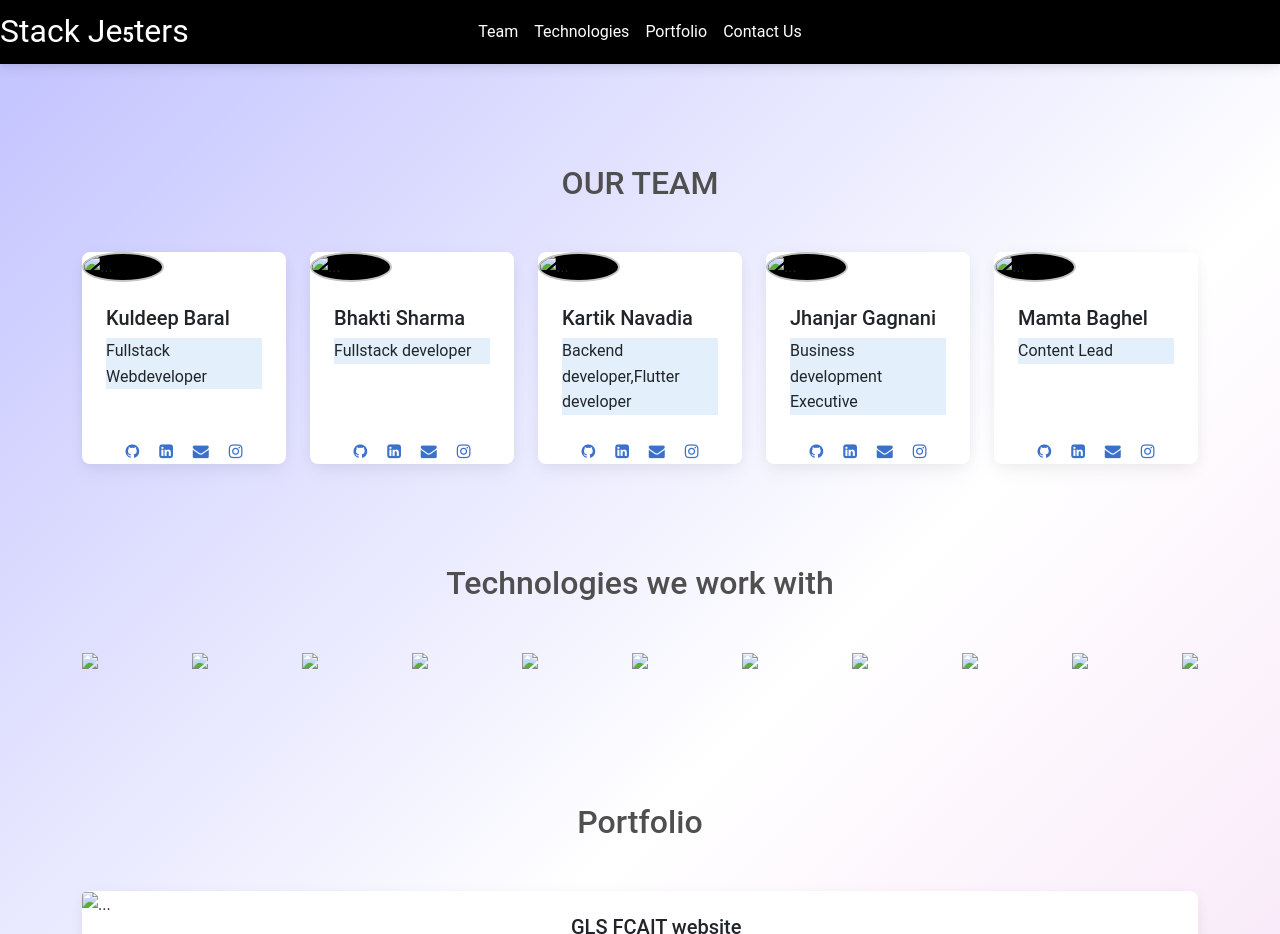
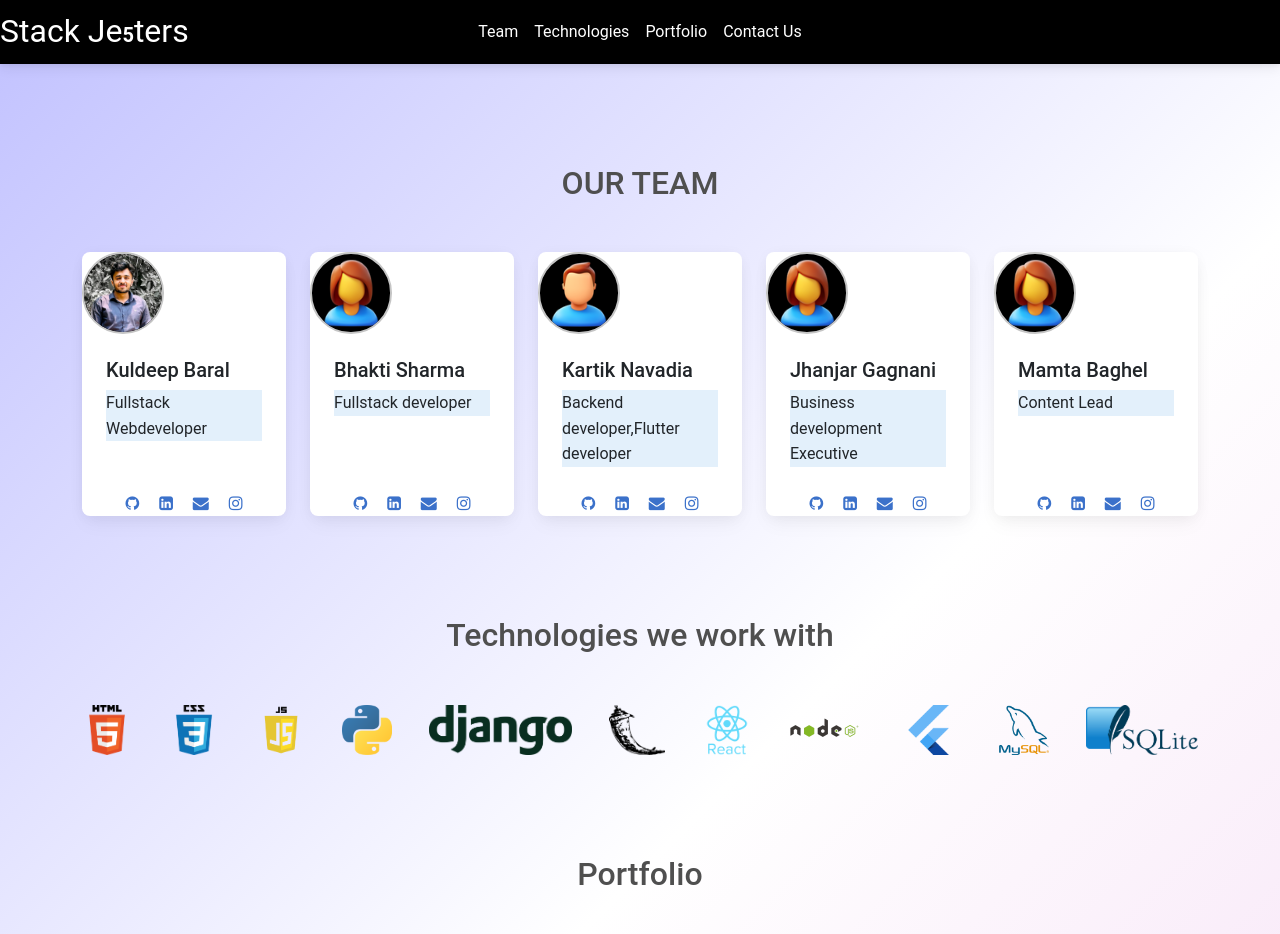
Before and after one commit to KuldeepBaral87/Stack-Jesters, a plain HTML site: page index.html in a window 1280 px wide. Shown: the top 934 px of the page. Drawn offline with nearby package versions, Linux system fonts and the light colour scheme; the site is published under a folder, as on GitHub Pages, so addresses that start at the root find nothing.

Commit message:
Stack-Jesters

```diff
--- a/index.html
+++ b/index.html
@@ -220,7 +220,7 @@
       <div class="row row-cols-1 row-cols-md-5 g-4">
         <div class="col">
           <div class="card h-100">
-            <img src="/Resources/me4.jpg" class="card-img-top" alt="..." />
+            <img src="Resources/me4.jpg" class="card-img-top" alt="..." />
             <div class="card-body">
               <h5 class="card-title">Kuldeep Baral</h5>
               <p class="card-text bluecolor">Fullstack Webdeveloper</p>
@@ -251,7 +251,7 @@
         </div>
         <div class="col">
           <div class="card h-100">
-            <img src="/Resources/female.png" class="card-img-top" alt="..." />
+            <img src="Resources/female.png" class="card-img-top" alt="..." />
             <div class="card-body">
               <h5 class="card-title">Bhakti Sharma</h5>
               <p class="card-text bluecolor">Fullstack developer</p>
@@ -282,7 +282,7 @@
         </div>
         <div class="col">
           <div class="card h-100">
-            <img src="/Resources/male.png" class="card-img-top" alt="..." />
+            <img src="Resources/male.png" class="card-img-top" alt="..." />
             <div class="card-body">
               <h5 class="card-title">Kartik Navadia</h5>
               <p class="card-text bluecolor">
@@ -315,7 +315,7 @@
         </div>
         <div class="col">
           <div class="card h-100">
-            <img src="/Resources/female.png" class="card-img-top" alt="..." />
+            <img src="Resources/female.png" class="card-img-top" alt="..." />
             <div class="card-body">
               <h5 class="card-title">Jhanjar Gagnani</h5>
               <p class="card-text bluecolor">Business development Executive</p>
@@ -346,7 +346,7 @@
         </div>
         <div class="col">
           <div class="card h-100">
-            <img src="/Resources/female.png" class="card-img-top" alt="..." />
+            <img src="Resources/female.png" class="card-img-top" alt="..." />
             <div class="card-body">
               <h5 class="card-title">Mamta Baghel</h5>
               <p class="card-text bluecolor">Content Lead</p>
@@ -392,17 +392,17 @@
       </h2>
 
       <tech>
-        <img src="/Resources/html.png" />
-        <img src="/Resources/css.png" />
-        <img src="/Resources/js.png" />
-        <img src="/Resources/python1.png" />
-        <img src="/Resources/django.png" />
-        <img src="/Resources/flask.png" />
-        <img src="/Resources/react.png" />
-        <img src="/Resources/nodejs.png" />
-        <img src="/Resources/flutter.png" />
-        <img src="/Resources/mysql.png" />
-        <img src="/Resources/sqllite.png" />
+        <img src="Resources/html.png" />
+        <img src="Resources/css.png" />
+        <img src="Resources/js.png" />
+        <img src="Resources/python1.png" />
+        <img src="Resources/django.png" />
+        <img src="Resources/flask.png" />
+        <img src="Resources/react.png" />
+        <img src="Resources/nodejs.png" />
+        <img src="Resources/flutter.png" />
+        <img src="Resources/mysql.png" />
+        <img src="Resources/sqllite.png" />
       </tech>
       <!-- --------------------------------------------PORTFOLIO-------------------------------------------- -->
       <h2
@@ -429,7 +429,7 @@
         <div class="row g-0">
           <div class="col-md-5">
             <img
-              src="/Resources/gls mockup.png"
+              src="Resources/gls mockup.png"
               class="img-fluid rounded-start"
               alt="..."
               id="mock"
```
